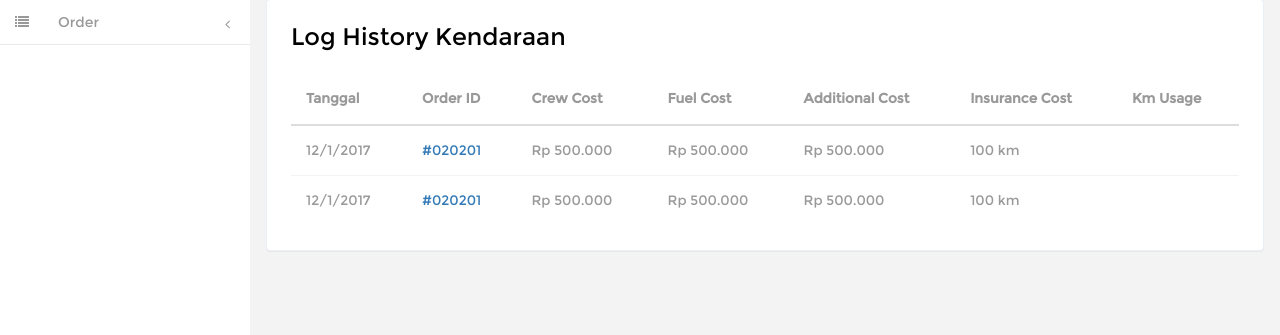
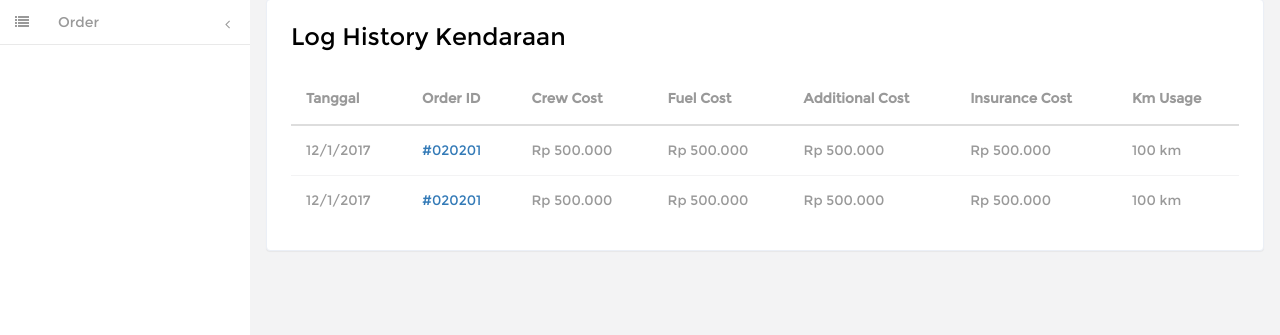
Before and after one commit to kemtol/indorentbus, a Jekyll site: the page built from laman/detail-armada.html, in a window 1280 px wide. Shown: the part 150-485 px from the top of the page. Built offline with Jekyll 4.4.1, drawn with Linux system fonts in a browser that asks for light colours; nearby versions of some CDN libraries; Markdown is read by kramdown in place of the engine named in the settings; comment, search, counter and statistics services are not loaded.

Commit message:
Update detail-armada.html

```diff
--- a/laman/detail-armada.html
+++ b/laman/detail-armada.html
@@ -48,6 +48,9 @@ permalink: /armada/detail/
 				Rp 500.000
 			    </td>
 			     <td>
+				Rp 500.000
+			    </td>
+			     <td>
 				100 km
 			    </td>
 			</tr>
@@ -68,6 +71,9 @@ permalink: /armada/detail/
 				Rp 500.000
 			    </td>
 			     <td>
+				Rp 500.000
+			    </td>
+			     <td>
 				100 km
 			    </td>
 			</tr>
```
